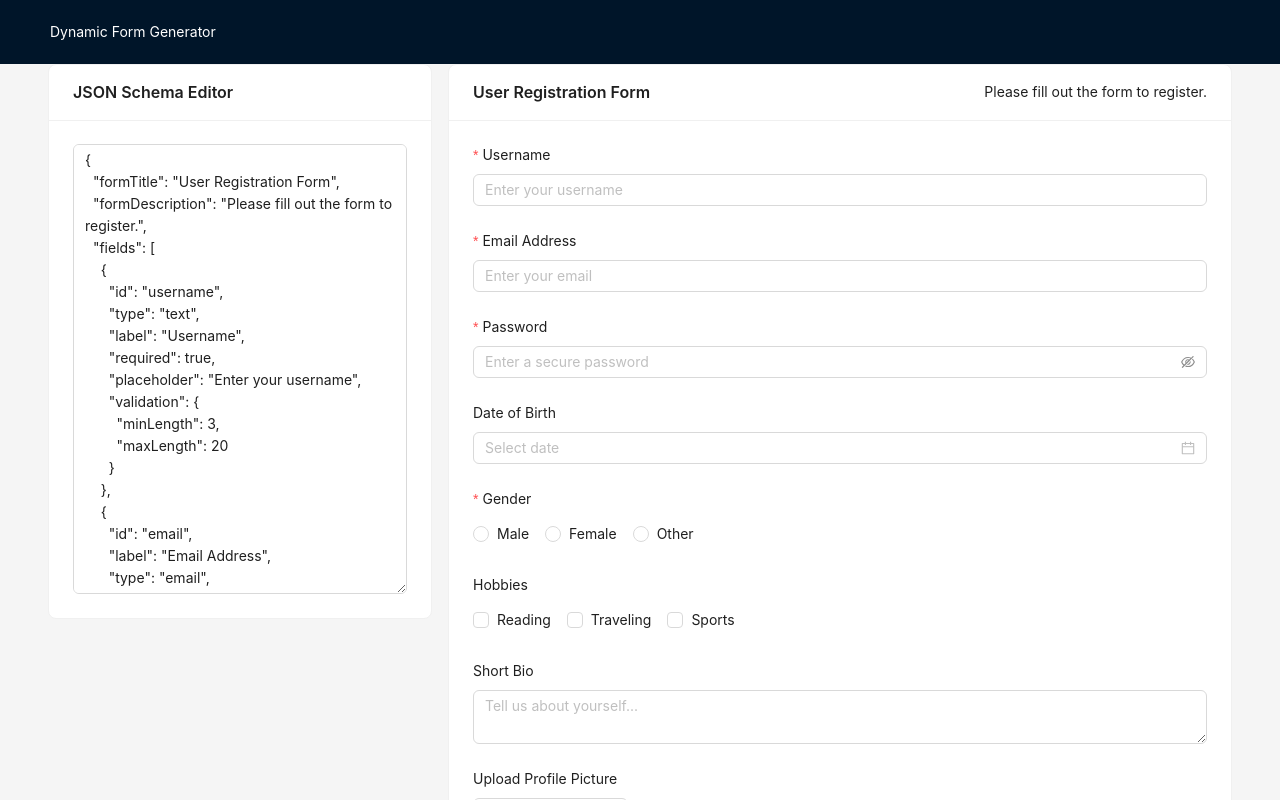
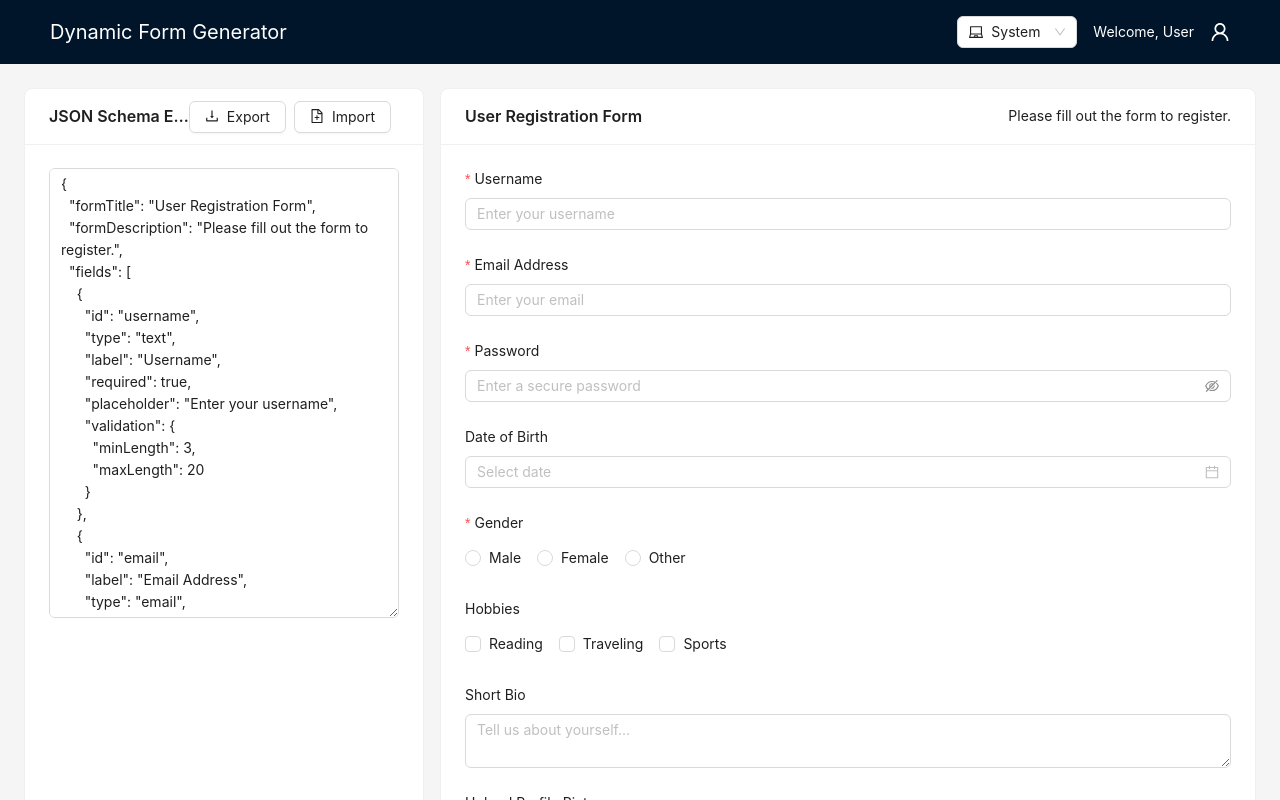
Before and after one commit to prasanth1308/dynamic-form-generator, a React (Vite) app: page / in a window 1280 px wide. Shown: the top 800 px of the page. Built offline with nearby package versions, Linux system fonts and the light colour scheme.

Commit message:
feat: Integrate Redux for form management and theme switching
* Added Redux for global state management
* Implemented JSON schema export/import functionality
* Implemented Dark/light mode with system default
* Updated header component for showing dark / light mode selection

```diff
--- a/src/App.tsx
+++ b/src/App.tsx
@@ -10,126 +10,88 @@
  * Note: This file sets up the main layout and integrates the JSON schema editor and dynamic form components.
  */
 
-import React, { useState } from 'react';
-import { Layout, Row, Col } from 'antd';
+import React, { useEffect } from 'react';
+import { Layout, Row, Col, ConfigProvider, theme } from 'antd';
+import { UserOutlined } from "@ant-design/icons";
 import JSONSchemaEditor from './components/JSONSchemaEditor';
 import DynamicForm from './components/DynamicForm';
-import { FormSchema } from './types/FormSchema';
+import { useSelector, useDispatch } from 'react-redux';
+import { RootState } from './store';
+import { setThemeMode, getSystemTheme } from './store/themeSlice';
+import ThemeSwitcher from './components/ThemeSwitcher';
 import './index.css';
 
 const { Header, Content, Footer } = Layout;
+const { darkAlgorithm, defaultAlgorithm } = theme;
 
 const App: React.FC = () => {
 
-  const [formSchema, setFormSchema] = useState<FormSchema>({
-    "formTitle": "User Registration Form",
-    "formDescription": "Please fill out the form to register.",
-    "fields": [
-      {
-        "id": "username",
-        "type": "text",
-        "label": "Username",
-        "required": true,
-        "placeholder": "Enter your username",
-        "validation": {
-          "minLength": 3,
-          "maxLength": 20
+  const themeMode = useSelector((state: RootState) => state.theme.mode);
+  const dispatch = useDispatch();
+
+  useEffect(() => {
+    const systemThemeListener = (e: MediaQueryListEvent) => {
+      if (themeMode === 'system') {
+        dispatch(setThemeMode(e.matches ? 'dark' : 'light'));
       }
-      },
-      {
-        "id": "email",
-        "label": "Email Address",
-        "type": "email",
-        "required": true,
-        "placeholder": "Enter your email",
-        "validation": {
-          "pattern": "^[\\w\\s@]+@[\\w\\s@]+\\.[\\w\\s@]+$",
-          "message": "Please enter a valid email address"
-        }
-      },
-      {
-        "id": "password",
-        "type": "password",
-        "label": "Password",
-        "required": true,
-        "placeholder": "Enter a secure password",
-        "validation": {
-          "minLength": 8,
-          "message": "Password must be at least 8 characters long"
-        }
-      },
-      {
-        "id": "dob",
-        "type": "date",
-        "label": "Date of Birth",
-        "required": false
-      },
-      {
-        "id": "gender",
-        "type": "radio",
-        "label": "Gender",
-        "required": true,
-        "options": [
-          { "value": "male", "label": "Male" },
-          { "value": "female", "label": "Female" },
-          { "value": "other", "label": "Other" }
-        ]
-      },
-      {
-        "id": "hobbies",
-        "type": "checkbox",
-        "label": "Hobbies",
-        "required": false,
-        "options": [
-          { "value": "reading", "label": "Reading" },
-          { "value": "traveling", "label": "Traveling" },
-          { "value": "sports", "label": "Sports" }
-        ]
-      },
-      {
-        "id": "bio",
-        "type": "textarea",
-        "label": "Short Bio",
-        "required": false,
-        "placeholder": "Tell us about yourself..."
-      },
-      {
-        "id": "profilePicture",
-        "type": "file",
-        "label": "Upload Profile Picture",
-        "required": false
-      }
-    ]
-  }
-  );
-
-  const handleSchemaChange = (schema: FormSchema) => {
-    setFormSchema(schema);
     };
 
+    const mediaQuery = window.matchMedia('(prefers-color-scheme: dark)');
+    mediaQuery.addEventListener('change', systemThemeListener);
+
+    return () => {
+      mediaQuery.removeEventListener('change', systemThemeListener);
+    };
+  }, [themeMode, dispatch]);
+
+  const getThemeAlgorithm = () => {
+    if (themeMode === 'dark' || (themeMode === 'system' && getSystemTheme() === 'dark')) {
+      return darkAlgorithm;
+    }
+    return defaultAlgorithm;
+  };
+
+
   return (
+    <ConfigProvider
+      theme={{
+        algorithm: getThemeAlgorithm(),
+        components: {
+          Layout: {
+            headerBackground: getThemeAlgorithm() === darkAlgorithm ? '#001529' : '#f0f2f5',
+            footerBackground: getThemeAlgorithm() === darkAlgorithm ? '#001529' : '#f0f2f5'
+          }
+        }
+      }}
+    >
       <Layout>
         <Header
           style={{
+            display: "flex",
+            justifyContent: "space-between",
+            alignItems: "center",
             position: "sticky",
             top: 0,
             zIndex: 1,
             width: "100%",
-          display: "flex",
-          alignItems: "center",
             backgroundColor: '#001529',
             color: 'white',
             height: 64,
           }}>
-        Dynamic Form Generator
+          <div style={{ color: "white", fontSize: "20px" }}>Dynamic Form Generator</div>
+          <div style={{ display: "flex", alignItems: "center", gap: "1rem" }}>
+            <ThemeSwitcher />
+            <div style={{ color: "white" }}>Welcome, User</div>
+            <UserOutlined style={{ color: "white", fontSize: "20px" }} />
+          </div>
         </Header>
-      <Content style={{ padding: "0 48px", minHeight: "calc(100vh - 134px)" }}>
+        <Content style={{ padding: "24px", minHeight: "calc(100vh - 134px)" }}>
           <Row gutter={16}>
             <Col span={8}>
-            <JSONSchemaEditor onSchemaChange={handleSchemaChange} />
+              <JSONSchemaEditor />
             </Col>
             <Col span={16}>
-            <DynamicForm schema={formSchema} />
+              <DynamicForm />
             </Col>
           </Row>
         </Content>
@@ -137,6 +99,7 @@ const App: React.FC = () => {
           Dynamic Form Generator ©{new Date().getFullYear()}
         </Footer>
       </Layout>
+    </ConfigProvider>
   );
 };
 
--- a/src/components/DynamicForm.tsx
+++ b/src/components/DynamicForm.tsx
@@ -11,24 +11,21 @@
  *       a dynamic form generator using React, Redux, and TypeScript.
  */
 
-import React, { useState } from 'react';
+import React from 'react';
 import { Form, Card, Button, message } from 'antd';
-import { FormSchema } from '../types/FormSchema';
+import { useSelector } from 'react-redux';
+import { RootState } from '../store';
 import FormFieldRenderer from './FormFieldRenderer';
 
-interface DynamicFormProps {
-    schema: FormSchema;
-}
-
-const DynamicForm: React.FC<DynamicFormProps> = ({ schema }) => {
+const DynamicForm: React.FC = () => {
     const [form] = Form.useForm();
+    const formSchema = useSelector((state: RootState) => state.formSchema);
 
     // Function to handle form submission
     const onFinish = (values: any) => {
         message.success('Form submitted successfully!');
         console.log('Submitted values:', values);
     };
-
 
     // Function to reset the form fields
     const onReset = () => {
@@ -37,8 +34,8 @@ const DynamicForm: React.FC<DynamicFormProps> = ({ schema }) => {
 
     return (
         <Card
-            title={schema.formTitle}
-            extra={schema.formDescription}
+            title={formSchema.formTitle}
+            extra={formSchema.formDescription}
             style={{ width: '100%', height: '100%', overflowY: 'auto' }}
         >
             <Form
@@ -47,7 +44,7 @@ const DynamicForm: React.FC<DynamicFormProps> = ({ schema }) => {
                 onFinish={onFinish}
                 autoComplete="off"
             >
-                {schema.fields.map(field => (
+                {formSchema.fields.map(field => (
                     <FormFieldRenderer
                         key={field.id}
                         field={field}
--- a/src/components/FormFieldRenderer.tsx
+++ b/src/components/FormFieldRenderer.tsx
@@ -31,11 +31,10 @@ const { Option } = Select;
 // Props interface for the FormFieldRenderer component
 interface FormFieldRendererProps {
   field: FormField;
-  form: any;
 }
 
 // Component to render individual form fields based on the provided schema
-const FormFieldRenderer: React.FC<FormFieldRendererProps> = ({ field, form }) => {
+const FormFieldRenderer: React.FC<FormFieldRendererProps> = ({ field }) => {
   const rules = [
     {
       required: field.required,
--- a/src/components/JSONSchemaEditor.tsx
+++ b/src/components/JSONSchemaEditor.tsx
@@ -12,111 +12,93 @@
  */
 
 import React, { useState } from 'react';
-import { Input, Card } from 'antd';
+import { Input, Card, Button, message, Space } from 'antd';
 import { FormSchema } from '../types/FormSchema';
+import { useDispatch, useSelector } from 'react-redux';
+import { RootState } from '../store';
+import { updateFormSchema } from '../store/formSchemaSlice';
+import { FileAddOutlined, DownloadOutlined } from '@ant-design/icons';
 
 const { TextArea } = Input;
 
-interface JSONSchemaEditorProps {
-  onSchemaChange: (schema: FormSchema) => void;
-}
-
-const JSONSchemaEditor: React.FC<JSONSchemaEditorProps> = ({ onSchemaChange }) => {
+const JSONSchemaEditor: React.FC = () => {
   // State to hold the JSON input as a string
-  const [jsonInput, setJsonInput] = useState<string>(JSON.stringify({
-    formTitle: "User Registration Form",
-    formDescription: "Please fill out the form to register.",
-    fields: [
-      {
-        id: "username",
-        type: "text",
-        label: "Username",
-        required: true,
-        placeholder: "Enter your username",
-        validation: {
-          minLength: 3,
-          maxLength: 20
-        }
-      },
-      {
-        id: "email",
-        label: "Email Address",
-        type: "email",
-        required: true,
-        placeholder: "Enter your email",
-        validation: {
-          pattern: "^[\\w\\s@]+@[\\w\\s@]+\\.[\\w\\s@]+$",
-          message: "Please enter a valid email address"
-        }
-      },
-      {
-        id: "password",
-        type: "password",
-        label: "Password",
-        required: true,
-        placeholder: "Enter a secure password",
-        validation: {
-          minLength: 8,
-          message: "Password must be at least 8 characters long"
-        }
-      },
-      {
-        id: "dob",
-        type: "date",
-        label: "Date of Birth",
-        required: false
-      },
-      {
-        id: "gender",
-        type: "radio",
-        label: "Gender",
-        required: true,
-        options: [
-          { value: "male", label: "Male" },
-          { value: "female", label: "Female" },
-          { value: "other", label: "Other" }
-        ]
-      },
-      {
-        id: "hobbies",
-        type: "checkbox",
-        label: "Hobbies",
-        required: false,
-        options: [
-          { value: "reading", label: "Reading" },
-          { value: "traveling", label: "Traveling" },
-          { value: "sports", label: "Sports" }
-        ]
-      },
-      {
-        id: "bio",
-        type: "textarea",
-        label: "Short Bio",
-        required: false,
-        placeholder: "Tell us about yourself..."
-      },
-      {
-        id: "profilePicture",
-        type: "file",
-        label: "Upload Profile Picture",
-        required: false
-      }
-    ]
-  }, null, 2)); // Initial JSON input with pretty print
+  const dispatch = useDispatch();
+  const currentSchema = useSelector((state: RootState) => state.formSchema);
+  const [jsonInput, setJsonInput] = useState<string>(
+    JSON.stringify(currentSchema, null, 2)
+  ); // Initial JSON input with pretty print
 
   // Function to handle changes in the JSON input
   const handleInputChange = (e: React.ChangeEvent<HTMLTextAreaElement>) => {
-    setJsonInput(e.target.value);
+    const value = e.target.value;
+    setJsonInput(value);
     try {
-      const parsedSchema = JSON.parse(e.target.value);
-      onSchemaChange(parsedSchema);
+      const parsedSchema: FormSchema = JSON.parse(value);
+      dispatch(updateFormSchema(parsedSchema));
     } catch (error) {
-      console.error('Invalid JSON:', error);
+      console.error("Invalid JSON schema", error);
+    }
+  };
+
+  // Function to handle exporting the JSON schema
+  const handleExport = () => {
+    const blob = new Blob([jsonInput], { type: 'application/json' });
+    const link = document.createElement('a');
+    link.href = URL.createObjectURL(blob);
+    link.download = 'form-schema.json';
+    link.click();
+    message.success('Schema exported successfully');
+  };
+
+  // Function to handle importing a JSON file
+  const handleImport = (e: React.ChangeEvent<HTMLInputElement>) => {
+    const file = e.target.files?.[0];
+    if (file) {
+      const reader = new FileReader();
+      reader.onload = (event) => {
+        try {
+          const importedSchema = JSON.parse(event.target?.result as string);
+          dispatch(updateFormSchema(importedSchema));
+          setJsonInput(JSON.stringify(importedSchema, null, 2));
+          message.success('Schema imported successfully');
+        } catch (error) {
+          console.error('Invalid JSON file', error);
+          message.error('Invalid JSON file');
+        }
+      };
+      reader.readAsText(file);
     }
   };
 
   return (
-    <Card title="JSON Schema Editor">
+    <Card
+      title="JSON Schema Editor"
+      extra={
+        <Space>
+          <Button
+            icon={<DownloadOutlined />}
+            onClick={handleExport}
+          >
+            Export
+          </Button>
+          <Button
+            icon={<FileAddOutlined />}
+            onClick={() => document.getElementById('file-import')?.click()}
+          >
+            Import
+          </Button>
+          <input
+            type="file"
+            id="file-import"
+            accept=".json"
+            style={{ display: 'none' }}
+            onChange={handleImport}
+          />
+        </Space>
+      }
+      style={{ height: '100%', overflowY: 'auto' }}
+    >
       <TextArea
         rows={20}
         value={jsonInput}
--- /dev/null
+++ b/src/components/ThemeSwitcher.tsx
@@ -0,0 +1,53 @@
+/**
+ * Project: Dynamic Form Generator
+ * File: ThemeSwitcher.tsx
+ * Description: Component to switch between different themes (light, dark, system).
+ * Author: Prasanth Ravi
+ * Created On: January 25, 2025
+ * Version: 1.0.0
+ *
+ * License: Unlicensed
+ * Note: This code is designed for an interview task and demonstrates the ability to create
+ *       a dynamic form generator using React, Redux, and TypeScript.
+ */
+
+import React from 'react';
+import { Select } from 'antd';
+import { useDispatch, useSelector } from 'react-redux';
+import { RootState } from '../store';
+import { setThemeMode } from '../store/themeSlice';
+import {
+  LaptopOutlined,
+  SunOutlined,
+  MoonOutlined
+} from '@ant-design/icons';
+
+const ThemeSwitcher: React.FC = () => {
+  const dispatch = useDispatch();
+  const currentTheme = useSelector((state: RootState) => state.theme.mode);
+
+  const themeOptions = [
+    { value: 'system', label: 'System', icon: <LaptopOutlined /> },
+    { value: 'light', label: 'Light', icon: <SunOutlined /> },
+    { value: 'dark', label: 'Dark', icon: <MoonOutlined /> }
+  ];
+
+  return (
+    <Select
+      style={{ width: 120 }}
+      value={currentTheme}
+      onChange={(value) => dispatch(setThemeMode(value))}
+      options={themeOptions.map(option => ({
+        value: option.value,
+        label: (
+          <div style={{ display: 'flex', alignItems: 'center', gap: 8 }}>
+            {option.icon}
+            {option.label}
+          </div>
+        )
+      }))}
+    />
+  );
+};
+
+export default ThemeSwitcher;
--- a/src/main.tsx
+++ b/src/main.tsx
@@ -12,12 +12,16 @@
 
 import React from 'react'
 import ReactDOM from 'react-dom/client'
+import { Provider } from 'react-redux'
+import { store } from './store'
 import App from './App'
 import 'antd/dist/reset.css'
 import './index.css'
 
 ReactDOM.createRoot(document.getElementById('root')!).render(
   <React.StrictMode>
-    <App />
+    <Provider store={store}>
+      <App />
+    </Provider>
   </React.StrictMode>,
 )
--- /dev/null
+++ b/src/store/formSchemaSlice.ts
@@ -0,0 +1,109 @@
+/**
+ * Project: Dynamic Form Generator
+ * File: formSchemaSlice.ts
+ * Description: Redux slice for managing the form schema state.
+ * Author: Prasanth Ravi
+ * Created On: January 25, 2025
+ * Version: 1.0.0
+ *
+ * License: Unlicensed
+ * Note: This file contains the Redux slice for managing the form schema state.
+ */
+
+import { createSlice, PayloadAction } from '@reduxjs/toolkit';
+import { FormSchema } from '../types/FormSchema';
+
+const initialState: FormSchema = {
+  formTitle: "User Registration Form",
+  formDescription: "Please fill out the form to register.",
+  fields: [
+    {
+      id: "username",
+      type: "text",
+      label: "Username",
+      required: true,
+      placeholder: "Enter your username",
+      validation: {
+        minLength: 3,
+        maxLength: 20
+      }
+    },
+    {
+      id: "email",
+      label: "Email Address",
+      type: "email",
+      required: true,
+      placeholder: "Enter your email",
+      validation: {
+        pattern: "^[\\w\\s@]+@[\\w\\s@]+\\.[\\w\\s@]+$",
+        message: "Please enter a valid email address"
+      }
+    },
+    {
+      id: "password",
+      type: "password",
+      label: "Password",
+      required: true,
+      placeholder: "Enter a secure password",
+      validation: {
+        minLength: 8,
+        message: "Password must be at least 8 characters long"
+      }
+    },
+    {
+      id: "dob",
+      type: "date",
+      label: "Date of Birth",
+      required: false
+    },
+    {
+      id: "gender",
+      type: "radio",
+      label: "Gender",
+      required: true,
+      options: [
+        { value: "male", label: "Male" },
+        { value: "female", label: "Female" },
+        { value: "other", label: "Other" }
+      ]
+    },
+    {
+      id: "hobbies",
+      type: "checkbox",
+      label: "Hobbies",
+      required: false,
+      options: [
+        { value: "reading", label: "Reading" },
+        { value: "traveling", label: "Traveling" },
+        { value: "sports", label: "Sports" }
+      ]
+    },
+    {
+      id: "bio",
+      type: "textarea",
+      label: "Short Bio",
+      required: false,
+      placeholder: "Tell us about yourself..."
+    },
+    {
+      id: "profilePicture",
+      type: "file",
+      label: "Upload Profile Picture",
+      required: false
+    }
+  ]
+};
+
+const formSchemaSlice = createSlice({
+  name: 'formSchema',
+  initialState,
+  reducers: {
+    updateFormSchema: (state, action: PayloadAction<FormSchema>) => {
+      return action.payload;
+    },
+    resetFormSchema: () => initialState
+  }
+});
+
+export const { updateFormSchema, resetFormSchema } = formSchemaSlice.actions;
+export default formSchemaSlice.reducer;
--- /dev/null
+++ b/src/store/index.ts
@@ -0,0 +1,25 @@
+/**
+ * Project: Dynamic Form Generator
+ * File: index.ts
+ * Description: Entry point for the Redux store configuration.
+ * Author: Prasanth Ravi
+ * Created On: January 25, 2025
+ * Version: 1.0.0
+ *
+ * License: Unlicensed
+ * Note: This file sets up and exports the Redux store for the application.
+ */
+
+import { configureStore } from '@reduxjs/toolkit';
+import formSchemaReducer from './formSchemaSlice';
+import themeReducer from './themeSlice';
+
+export const store = configureStore({
+  reducer: {
+    formSchema: formSchemaReducer,
+    theme: themeReducer
+  }
+});
+
+export type RootState = ReturnType<typeof store.getState>;
+export type AppDispatch = typeof store.dispatch;
--- /dev/null
+++ b/src/store/themeSlice.ts
@@ -0,0 +1,40 @@
+/**
+ * Project: Dynamic Form Generator
+ * File: themeSlice.ts
+ * Description: Redux slice for managing the theme state.
+ * Author: Prasanth Ravi
+ * Created On: January 25, 2025
+ * Version: 1.0.0
+ *
+ * License: Unlicensed
+ * Note: This file contains the Redux slice for managing the theme state.
+ */
+
+import { createSlice, PayloadAction } from '@reduxjs/toolkit';
+
+type ThemeMode = 'light' | 'dark' | 'system';
+
+interface ThemeState {
+  mode: ThemeMode;
+}
+
+const getSystemTheme = (): 'light' | 'dark' =>
+  window.matchMedia('(prefers-color-scheme: dark)').matches ? 'dark' : 'light';
+
+const initialState: ThemeState = {
+  mode: 'system'
+};
+
+const themeSlice = createSlice({
+  name: 'theme',
+  initialState,
+  reducers: {
+    setThemeMode: (state, action: PayloadAction<ThemeMode>) => {
+      state.mode = action.payload;
+    }
+  }
+});
+
+export const { setThemeMode } = themeSlice.actions;
+export { getSystemTheme };
+export default themeSlice.reducer;
--- a/src/types/FormSchema.ts
+++ b/src/types/FormSchema.ts
@@ -29,7 +29,7 @@ export interface FieldOption {
 // Interface for individual form fields
 export interface FormField {
     id: string; // Unique identifier for the field
-    type: string; // Type of the field (e.g., text, email, password)
+    type: 'text' | 'email' | 'password' | 'number' | 'date' | 'select' | 'radio' | 'checkbox' | 'textarea' | 'file'; // Type of the field (e.g., text, email, password)
     label: string; // Label for the field
     required?: boolean; // Indicates if the field is required
     placeholder?: string; // Placeholder text for the field
```
Also changed, not shown: package.json (+7 -2 lines), 1 other file (tests, documents, lock files or other folders). Lines whose indentation alone changed are shown as unchanged.
